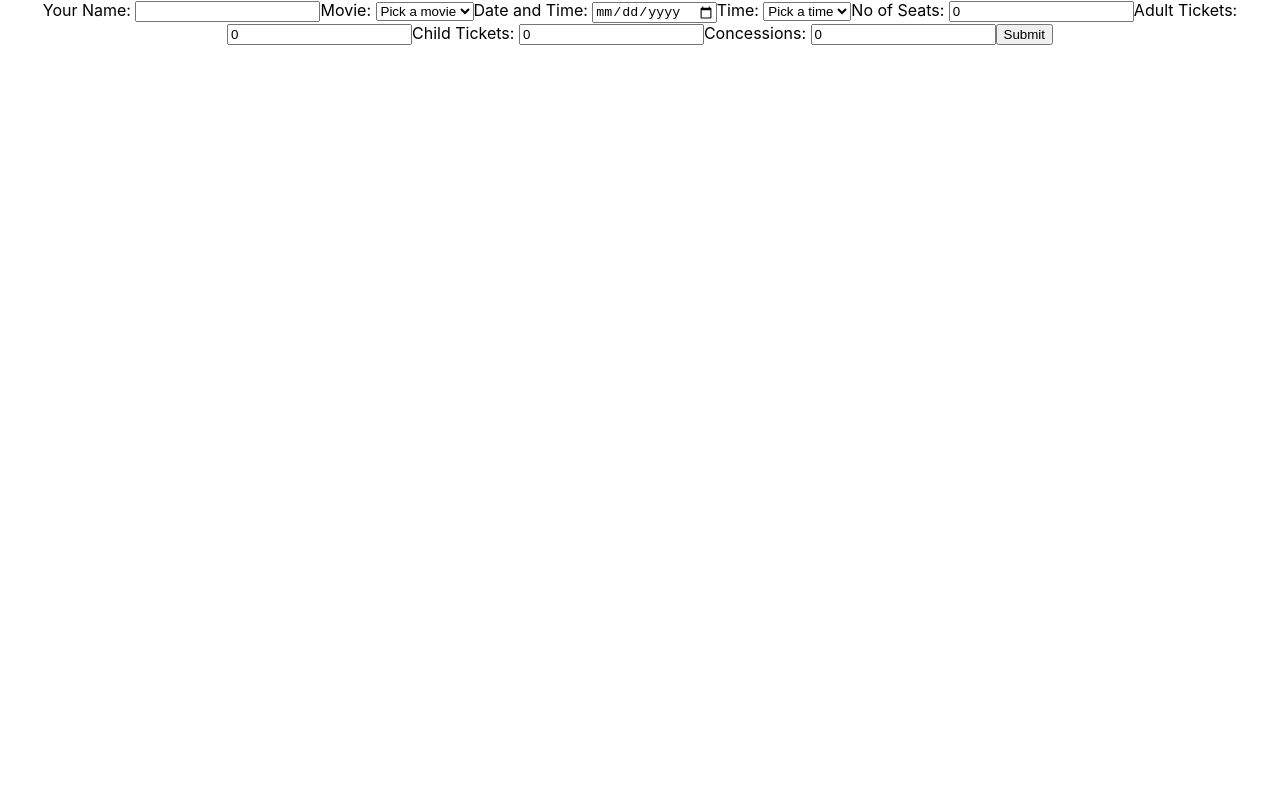
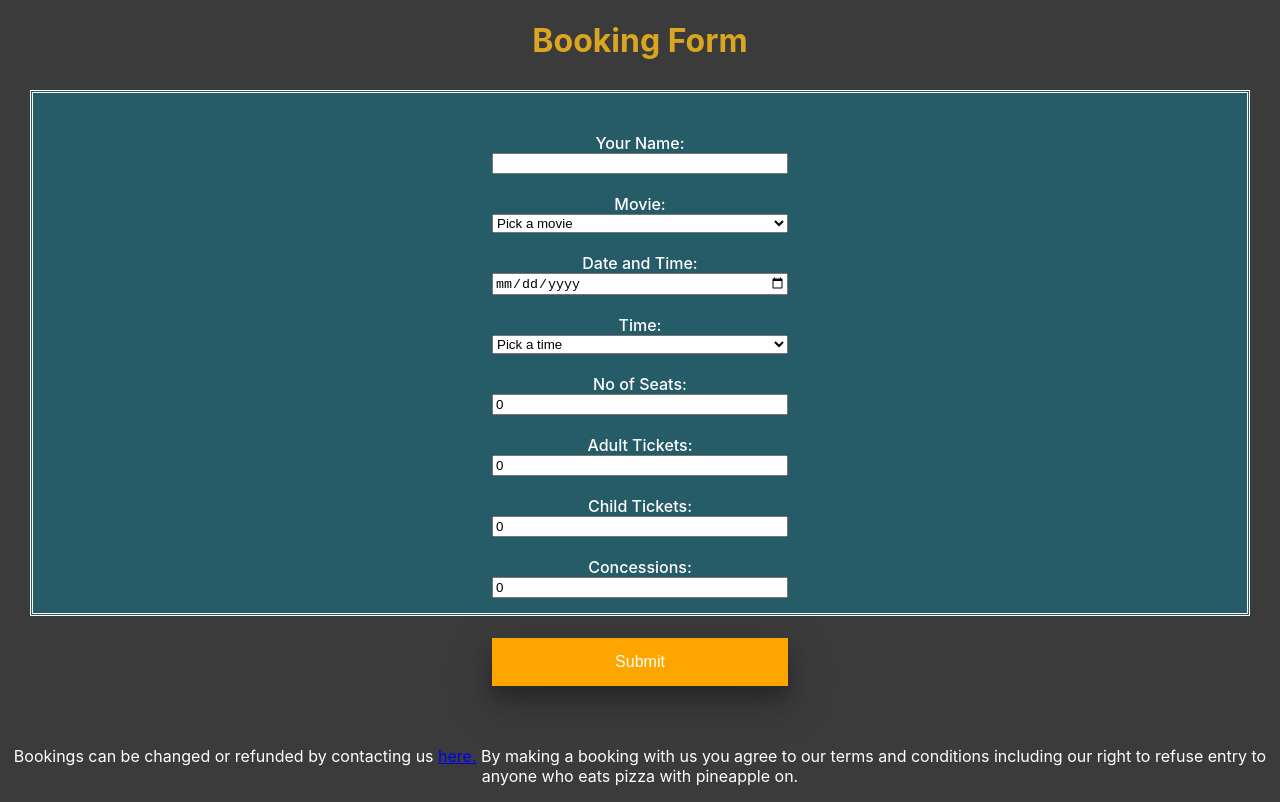
Before and after one commit to bensportfolioandprojects/SBD_Cinema_Project, a React (Create React App) app in the folder sbd_cinema_project/: page / in a window 1280 px wide. Built offline with nearby package versions, Linux system fonts and the light colour scheme.

Commit message:
added css styling and added the movies to the movie dropdown

```diff
--- a/sbd_cinema_project/src/components/booking/BookingForm.jsx
+++ b/sbd_cinema_project/src/components/booking/BookingForm.jsx
@@ -14,8 +14,13 @@ const BookingForm = ({data}) => {
     let times = ["09:30", "10:00", "10:30", "11:00", "11:30", "12:00", "12:30", "13:00", "13:30", "14:00",
         "14:30", "15:00", "15:30", "16:00", "16:30", "17:00", "17:30", "18:00", "18:30", "19:00",
         "19:30", "20:00", "20:30", "21:00", "21:30", "22:00", "22:30", "23:00", "23:30"];
-    if (data){
-        times = data;
+    if ({data}.times){
+        times = {data}.times;
+    }
+
+    let movies = ["Lightyear", "Jurassic World: Dominion", "Doctor Strange in the Multiverse of Madness", "Bullet Train", "SpiderMan: Accross the Spiderverse Part One", "Thor: Love and Thunder", "The Railway Children Return", "Top Gun: Maverick"];
+    if ({data}.movies){
+        movies = {data}.movies;
     }
 
 
@@ -62,16 +67,23 @@ const BookingForm = ({data}) => {
     };
 
     return (
-        <form onSubmit={handleSubmit}>
+        <div>
+            <h1 className="bookingtitle">Booking Form</h1>
+            <div className="bookingform">
+                <form onSubmit={handleSubmit} className="entryform">
                 <label htmlFor="bookingname" >Your Name: </label>
-            <input type="text" id="bookingname" value={username} onChange={e => setUsername(e.target.value)} />
+                <input type="text" id="bookingname" value={username} onChange={e => setUsername(e.target.value)} /><br/>
                 <label htmlFor="bookingmovie" value="Select your Movie">Movie: </label>
                 <select type="select" id="bookingmovie" value={movie} onChange={e => setMovie(e.target.value)}>
                     <option value="" selected disabled hidden>Pick a movie</option>
-                <option value="Morbin" >Morbin</option>
-            </select>
+                    {
+                        movies.map((m, i) => {
+                            return <option value={m} key={i}>{m}</option>
+                        })
+                    }
+                </select><br/>
                 <label htmlFor="bookingdate" >Date and Time: </label>
-            <input type="date" id="bookingdate" value={date} onChange={e => setDate(e.target.value)} />
+                <input type="date" id="bookingdate" value={date} onChange={e => setDate(e.target.value)} /><br/>
                 <label htmlFor="bookingtime" >Time: </label>
                 <select id="bookingtime" value={time} onChange={e => setTime(e.target.value)}>
                     <option value="" selected disabled hidden>Pick a time</option>
@@ -80,17 +92,20 @@ const BookingForm = ({data}) => {
                             return <option value={t} key={i}>{t}</option>
                         })
                     }
-            </select>
+                </select><br/>
                 <label htmlFor="bookingseats" value="Seats:">No of Seats: </label>
-            <input type="number" id="bookingseats" value={seats} onChange={e => setSeats(parseInt(e.target.value))} />
+                <input type="number" id="bookingseats" value={seats} onChange={e => setSeats(parseInt(e.target.value))} /><br/>
                 <label htmlFor="bookingadult" value="Adult Tickets:">Adult Tickets: </label>
-            <input type="number" id="bookingadult" value={adulttickets} onChange={e => setAdult(parseInt(e.target.value))} />
+                <input type="number" id="bookingadult" value={adulttickets} onChange={e => setAdult(parseInt(e.target.value))} /><br/>
                 <label htmlFor="bookingchild" value="Child Tickets:">Child Tickets: </label>
-            <input type="number" id="bookingchild" value={childtickets} onChange={e => setChild(parseInt(e.target.value))} />
+                <input type="number" id="bookingchild" value={childtickets} onChange={e => setChild(parseInt(e.target.value))} /><br/>
                 <label htmlFor="bookingconcession" value="Concessions: ">Concessions: </label>
                 <input type="number" id="bookingconcession" value={concessions} onChange={e => setConcession(parseInt(e.target.value))} />
-            <button type="submit">Submit</button>
+                <button type="submit" className="submitbtn">Submit</button>
                 </form>
+            </div>
+            <p className="addinfo">Bookings can be changed or refunded by contacting us <a href="contactus.html">here.</a> By making a booking with us you agree to our terms and conditions including our right to refuse entry to anyone who eats pizza with pineapple on.</p>
+        </div>
     );
 }
 
--- a/sbd_cinema_project/src/index.css
+++ b/sbd_cinema_project/src/index.css
@@ -5,9 +5,60 @@ body {
     sans-serif;
   -webkit-font-smoothing: antialiased;
   -moz-osx-font-smoothing: grayscale;
+  background-color: #3B3B3B;
 }
 
 code {
   font-family: source-code-pro, Menlo, Monaco, Consolas, 'Courier New',
     monospace;
 }
+
+.bookingtitle {
+  color: goldenrod;
+}
+
+.bookingform {
+  border: double;
+  border-color: white;
+  margin: 30px;
+  width: auto;
+  height: 60vh;
+  background-color: rgba(27, 110, 131, 0.637);
+  display: flex;
+  justify-content: center;
+  padding-top: 40px;
+}
+
+.entryform {
+  color: white;
+  font-weight: 500;
+  display: flex;
+  flex-direction: column;
+
+}
+
+.submitbtn {
+  box-shadow: 0 12px 16px 0 rgba(0,0,0,0.24), 0 17px 50px 0 rgba(0,0,0,0.19);
+  background-color: orange;
+  border: none;
+  color: white;
+  padding: 15px 32px;
+  text-align: center;
+  text-decoration: none;
+  display: inline-block;
+  font-size: 16px;
+  margin-top: 40px;
+}
+
+.submitbtn:hover {background-color: goldenrod;}
+
+.submitbtn:active {
+  background-color: salmon;
+  box-shadow: 0 5px #666;
+  transform: translateY(4px);
+}
+
+.addinfo {
+ padding-top: 100px;
+ color: white;
+}
```
Lines whose indentation alone changed are shown as unchanged.
